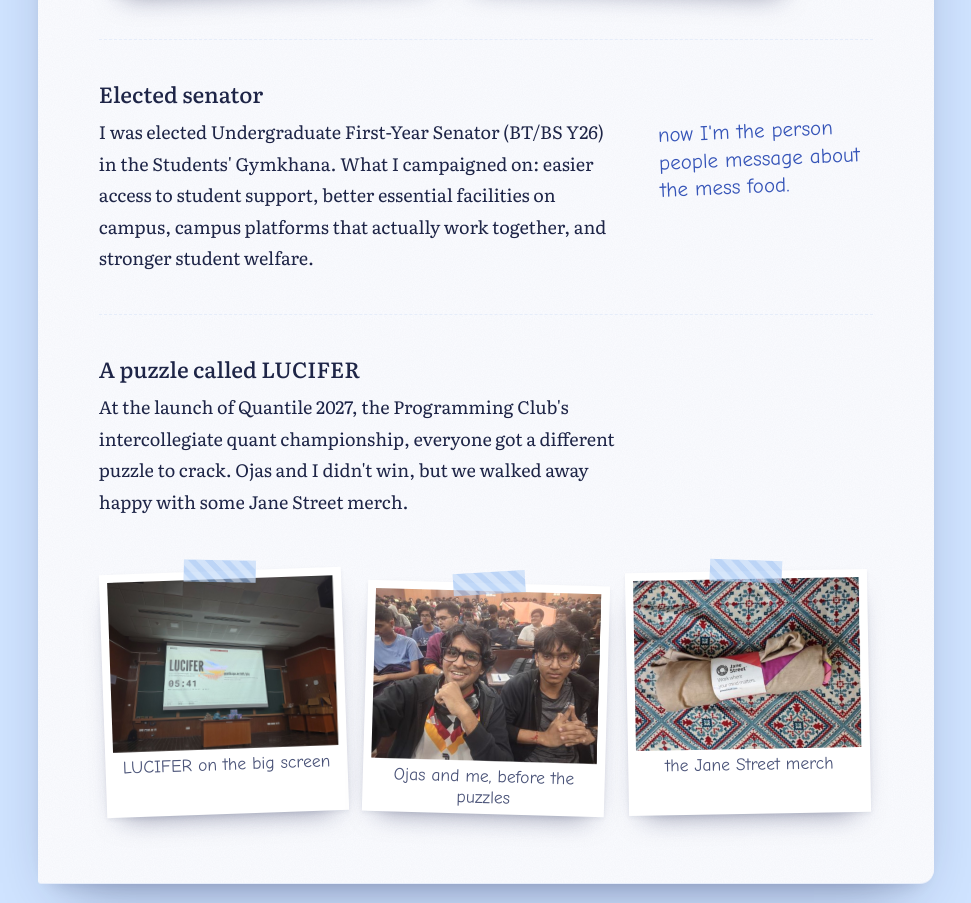
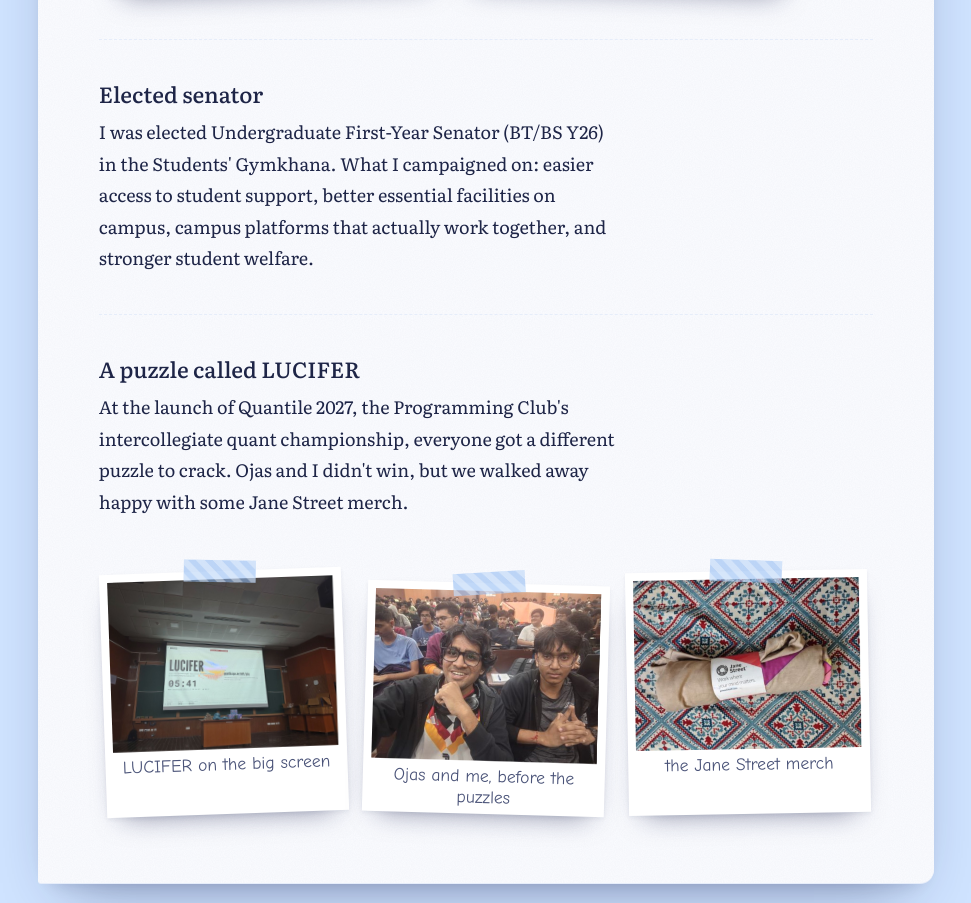
Before and after one commit to Wizminar/mohitupawar, a plain HTML site: page index.html in a window 1280 px wide. Shown: the part 3398-4301 px from the top of the page, without its empty margins (142-1113 px from the left). Drawn offline with Linux system fonts and the light colour scheme; a web font is replaced by a local one.

Commit message:
Remove mess food note

```diff
--- a/index.html
+++ b/index.html
@@ -161,7 +161,6 @@
           <h3 id="e-senator">Elected senator</h3>
           <p>I was elected Undergraduate First-Year Senator (BT/BS Y26) in the Students' Gymkhana. What I campaigned on: easier access to student support, better essential facilities on campus, campus platforms that actually work together, and stronger student welfare.</p>
         </div>
-        <aside class="note">now I'm the person people message about the mess food.</aside>
       </section>
 
       <section class="entry" aria-labelledby="e-quantile">
```
Also changed, not shown: 1 other file.
